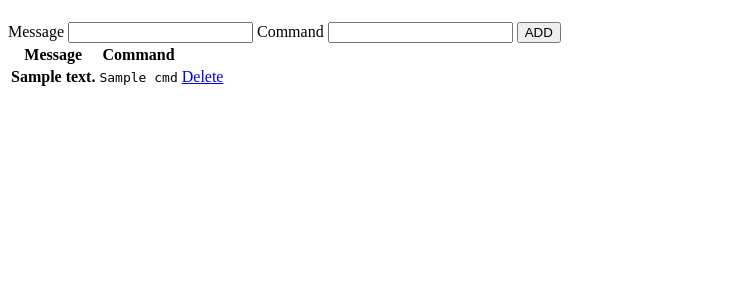
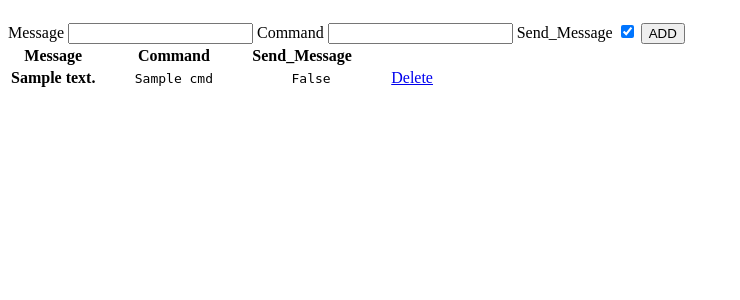
Before and after one commit to theredenemy/ordinance_server, a Python web app: template templates/chat_admin_ui.html in a window 1280 px wide. Shown: the part 58-358 px from the top of the page, without its empty margins (0-740 px from the left). Run offline with Jinja, Linux system fonts and the light colour scheme; the template is opened without the code that fills it: most values are stand-ins (such as "Sample title", 1, 10 or a date in 2020).

Commit message:
modified:   app.py 	modified:   templates/chat_admin_ui.html

```diff
--- a/templates/chat_admin_ui.html
+++ b/templates/chat_admin_ui.html
@@ -6,15 +6,24 @@
         <form method="post">
             Message <input name="message"/>
             Command <input name="cmd"/>
+            Send_Message <input type="checkbox" name="send_msg" checked/>
             <button type="submit" class="btn-add">ADD</button>
         </form>
 
         <table>
-            <tr><th>Message</th><th>Command</th><th></th></tr>
-            {% for message_t, cmd in commands %}
+            <tr><th>Message</th><th></th><th>Command</th><th></th><th>Send_Message</th><th></th></tr>
+            {% for message_t, cmd, send_msg in commands %}
             <tr>
                 <td><strong>{{ message_t }}</strong></td>
+                <td><code>&nbsp;&nbsp;&nbsp;&nbsp;</code></td>
                 <td><code>{{ cmd }}</code></td>
+                <td><code>&nbsp;&nbsp;&nbsp;&nbsp;</code></td>
+                {% if send_msg == 1 %}
+                    <td><code>&nbsp;&nbsp;&nbsp;&nbsp;&nbsp;True</code></td>
+                {% else %}
+                    <td><code>&nbsp;&nbsp;&nbsp;&nbsp;&nbsp;False</code></td>
+                {% endif %}
+                <td><code>&nbsp;&nbsp;&nbsp;&nbsp;</code></td>
                 <td><a href="/ord/chat/admin?delete={{ message_t }}" class="btn-del" onclick="return confirm('Delete?')">Delete</a></td>
             </tr>
             {% endfor %}
```
Also changed, not shown: app.py (+4 -3 lines).
